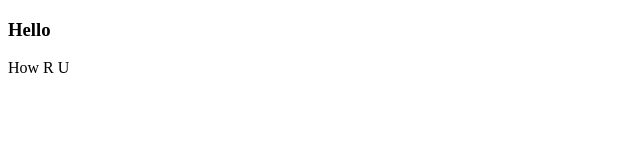
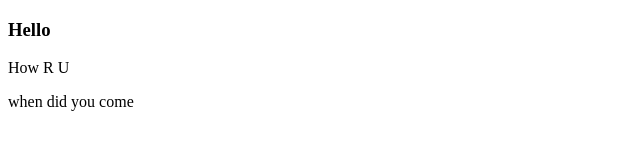
Before and after one commit to advpremnair/datewithgit-sample, a plain HTML site: page index.html in a window 1280 px wide. Shown: the whole page, without its empty margins (0-640 px from the left). Drawn offline with Linux system fonts and the light colour scheme.

Commit message:
changes made index.html

```diff
--- a/index.html
+++ b/index.html
@@ -10,7 +10,7 @@
 
 <h3>Hello</h3>
 <p>How R U</p>
-
+when did you come
 
 
 </body>
```
